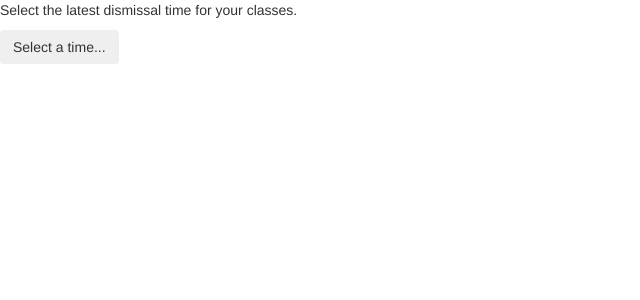
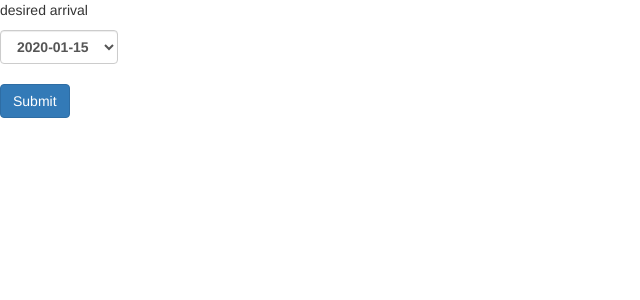
Before and after one commit to stephanienguyen314/481Project, a Flask app: template templates/set_dismissal.html in a window 1280 px wide. Shown: the top 300 px of the page, without its empty margins (0-640 px from the left). Run offline with Flask 2, Linux system fonts and the light colour scheme; the template is opened without the code that fills it: most values are stand-ins (such as "Sample title", 1, 10 or a date in 2020); some libraries are stand-ins or nearby versions.

Commit message:
Update set_dismissal.html

```diff
--- a/templates/set_dismissal.html
+++ b/templates/set_dismissal.html
@@ -14,19 +14,23 @@
 </head>
 
 <body>
-    <div class="dropdown">
-        <p>Select the latest dismissal time for your classes.</p>
-        <button class="btn btn-secondary dropdown-toggle" type="button" id="dropdownMenuButton" data-toggle="dropdown"
-          aria-haspopup="true" aria-expanded="false">
-          Select a time...
-        </button>
-        <div class="dropdown-menu" aria-labelledby="dropdownMenuButton">
+    <form method="POST" action="/set_dismissal" enctype="multipart/form-data">
+        <p>desired arrival</p>
+        <div class="form-group">
+            <label for="desiredDismissal">
+                <select class="form-control" name="desiredDismissal">
                     {% for display_time in times %}
-          <a class="dropdown-item" href="{{ url_for('set_dismissal', time=display_time) }}">{{ display_time }}</a>
+                    <option value="{{ display_time }}">{{ display_time }}</option>
                     <hr>
                     {% endfor %}
+                </select>
+            </label>
         </div>
+        <div class="form-group">
+            <button type="submit" class="btn btn-primary">Submit</button>
         </div>
+    </form>
+
 </body>
 
 </html>
```
Lines whose indentation alone changed are shown as unchanged.
